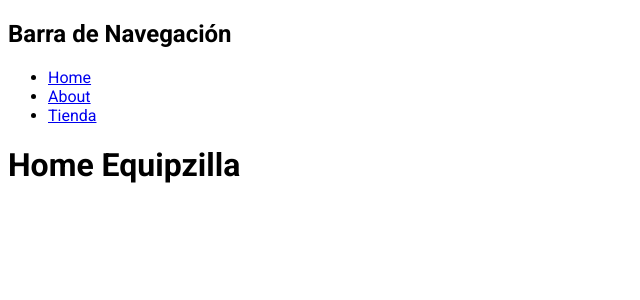
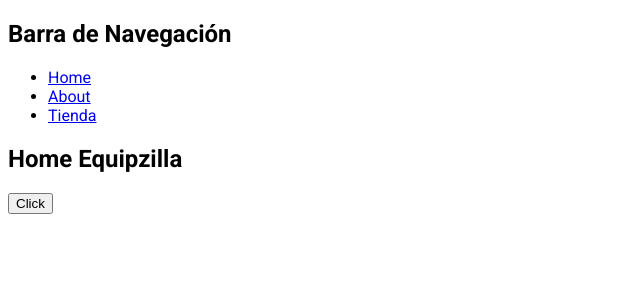
Before and after one commit to RobertoGuzman64/pruebaNextjs, a Next.js app in the folder prueba/: page / in a window 1280 px wide. Shown: the top 300 px of the page, without its empty margins (0-640 px from the left). Built offline with nearby package versions, Linux system fonts and the light colour scheme.

Commit message:
seccion 7

```diff
--- a/prueba/app/page.jsx
+++ b/prueba/app/page.jsx
@@ -1,3 +1,10 @@
+"use client"
+
 export default function HomePage() {
-    return <div><h1>Home Equipzilla</h1></div>
+    return <section>
+        <h1>Home Equipzilla</h1>
+        <button onClick={() => {
+            alert('Hola')
+        }}>Click</button>
+    </section>
 }
```
